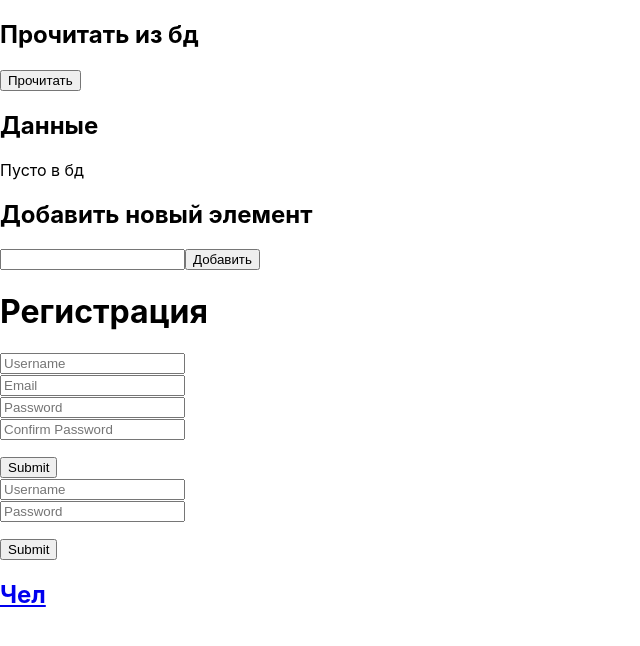
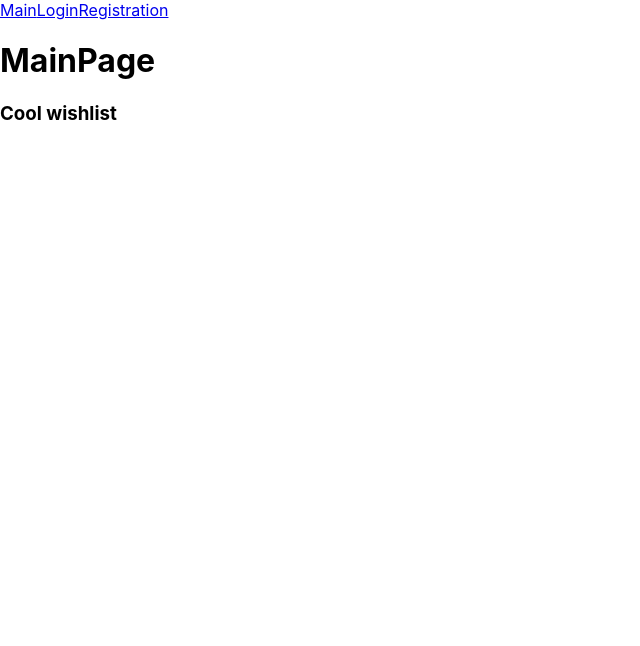
Before and after one commit to paaadj/wishlist, a React (Create React App) app in the folder frontend/: page / in a window 1280 px wide. Shown: the top 646 px of the page, without its empty margins (0-640 px from the left). Built offline with nearby package versions, Linux system fonts and the light colour scheme.

Commit message:
Add outlet

```diff
--- a/frontend/src/App.tsx
+++ b/frontend/src/App.tsx
@@ -1,142 +1,23 @@
-import React, { useContext, useState } from "react";
+import { useContext } from "react";
 import "./App.css";
 import Registration from "./components/Registration/Registration";
 import { UserContext, UserContextType } from "./context/UserContext";
 import Login from "./components/Login/Login";
-import { Link, Route, Routes } from "react-router-dom";
+import { Route, Routes } from "react-router-dom";
 import ProtectedRoute from "./components/ProtectedRoute/ProtectedRoute";
 import User from "./components/User/User";
-
-interface Item {
-  id: number;
-  title: string;
-}
+import MainPage from "./components/MainPage/MainPage";
+import Layout from "./components/Layout/Layout";
 
 function App() {
-  const { setAuthorizationTokens, isAuthenticated } = useContext(
-    UserContext
-  ) as UserContextType;
-  const [items, setItems] = useState<Item[]>([]);
-  const [newItem, setNewItem] = useState<string>("");
-  const [editItem, setEditItem] = useState<Item | null>(null);
-
-  const handleRead = async function () {
-    try {
-      const response = await fetch("http://26.76.195.236:8000/api/get_item");
-      const data = await response.json();
-      setItems(data);
-    } catch (error) {
-      console.error("db error");
-      throw error;
-    }
-  };
-
-  const handleCreate = async function () {
-    if (!newItem) {
-      return;
-    }
-    await fetch("http://26.76.195.236:8000/api/create_item", {
-      method: "POST",
-      body: JSON.stringify({ title: newItem }),
-      headers: {
-        "Content-Type": "application/json",
-      },
-    });
-
-    await handleRead();
-    console.log("asdf");
-    setNewItem("");
-  };
-
-  const handleUpdate = async function () {
-    if (!editItem) {
-      return;
-    }
-    await fetch(`http://26.76.195.236:8000/api/update_item/${editItem.id}`, {
-      method: "PUT",
-      body: JSON.stringify({ title: newItem }),
-      headers: {
-        "Content-Type": "application/json",
-      },
-    });
-
-    await handleRead();
-    setEditItem(null);
-    setNewItem("");
-  };
-
-  const handleDelete = async function (id: number) {
-    await fetch(`http://26.76.195.236:8000/api/delete/${id}`, {
-      method: "DELETE",
-    });
-    await handleRead();
-  };
+  const { isAuthenticated } = useContext(UserContext) as UserContextType;
 
   return (
-    <>
-
-      <div>
-        <h2>{"Прочитать из бд"}</h2>
-        <button onClick={handleRead}>Прочитать</button>
-        <h2>{"Данные"}</h2>
-        {items.length ? (
-          <ul>
-            {items.map((item) => (
-              <li key={item.id}>
-                {item.title}
-                {"          "}
-                <button onClick={() => setEditItem(item)}>Редактировать</button>
-                <button onClick={() => handleDelete(item.id)}>Удалить</button>
-              </li>
-            ))}
-          </ul>
-        ) : (
-          <p>{"Пусто в бд"}</p>
-        )}
-      </div>
-      <div>
-        <h2>{editItem ? "Редактировать элемент" : "Добавить новый элемент"}</h2>
-        <input
-          type="text"
-          value={newItem}
-          onChange={(e) => setNewItem(e.target.value)}
-        />
-        {editItem ? (
-          <>
-            <button onClick={handleUpdate}>Редактировать</button>
-            <button onClick={() => setEditItem(null)}>Отмена</button>
-          </>
-        ) : (
-          <button onClick={handleCreate}>Добавить</button>
-        )}
-      </div>
-
-      <h1>Регистрация</h1>
-      <Registration />
-      <Login />
-
-      {!isAuthenticated ? (
-        <h2>
-          <Link to="/user">Чел</Link>
-        </h2>
-      ) : (
-        <>
-          <h2>
-            <Link to="/user">Чел</Link>
-          </h2>
-          <button
-            onClick={() => {
-              console.log(isAuthenticated);
-              setAuthorizationTokens(undefined, undefined);
-            }}
-          >
-            Выйти
-          </button>
-        </>
-      )}
-
-
-<Routes>
+    <Routes>
+      <Route path="/" element={<Layout />}>
+        <Route index element={<MainPage />} />
+        <Route path="registration" element={<Registration />} />
+        <Route path="login" element={<Login />} />
         <Route
           path="user"
           element={
@@ -146,8 +27,8 @@ function App() {
             />
           }
         />
-      </Routes>
-    </>
+      </Route>
+    </Routes>
   );
 }
 
--- /dev/null
+++ b/frontend/src/components/Footer/Footer.tsx
@@ -0,0 +1,5 @@
+function Footer() {
+    return ( <h3>Cool wishlist</h3> );
+}
+
+export default Footer;
--- /dev/null
+++ b/frontend/src/components/Header/Header.tsx
@@ -0,0 +1,21 @@
+import { useContext } from "react";
+import { Link } from "react-router-dom";
+import { UserContext, UserContextType } from "../../context/UserContext";
+
+function Header() {
+  const { isAuthenticated } = useContext(UserContext) as UserContextType;
+  return (
+    <>
+      <Link to="/">Main</Link>
+      <Link to="/login">Login</Link>
+      <Link to="/registration">Registration</Link>
+      {isAuthenticated ? (
+        <Link to="/user">{isAuthenticated.username}</Link>
+      ) : (
+        <></>
+      )}
+    </>
+  );
+}
+
+export default Header;
--- /dev/null
+++ b/frontend/src/components/Layout/Layout.tsx
@@ -0,0 +1,19 @@
+import { Outlet } from "react-router-dom";
+import Footer from "../Footer/Footer";
+import Header from "../Header/Header";
+
+function Layout() {
+  return (
+    <>
+      <main className="container">
+        <Header />
+
+        <Outlet />
+
+        <Footer />
+      </main>
+    </>
+  );
+}
+
+export default Layout;
--- a/frontend/src/components/Login/Login.tsx
+++ b/frontend/src/components/Login/Login.tsx
@@ -1,9 +1,10 @@
-import React, { useContext, useState } from "react";
+import { useContext, useState } from "react";
 import { UserContext } from "../../context/UserContext";
 import { useForm } from "react-hook-form";
 import * as yup from "yup";
 import { yupResolver } from "@hookform/resolvers/yup";
 import { UserContextType } from "../../context/UserContext";
+import { useNavigate } from "react-router-dom";
 
 interface ILoginInput {
   username: string;
@@ -22,6 +23,7 @@ const Login = () => {
   const { setAuthorizationTokens } = useContext(UserContext) as UserContextType;
   const [username, setUsername] = useState<string>("");
   const [password, setPassword] = useState<string>("");
+  const navigate = useNavigate();
 
   const defaultValues = {
     username: username,
@@ -61,6 +63,7 @@ const Login = () => {
       setAuthorizationTokens(data.access_token, data.refresh_token);
     }
     console.table(values);
+    navigate("/");
   };
 
   return (
--- /dev/null
+++ b/frontend/src/components/MainPage/MainPage.tsx
@@ -0,0 +1,5 @@
+function MainPage() {
+    return ( <h1>MainPage</h1> );
+}
+
+export default MainPage;
--- a/frontend/src/components/ProtectedRoute/ProtectedRoute.tsx
+++ b/frontend/src/components/ProtectedRoute/ProtectedRoute.tsx
@@ -1,9 +1,10 @@
 import { ReactElement } from "react";
 import { Navigate } from "react-router-dom";
+import { userAuth } from "../../context/UserContext";
 
 interface IProtectedRoute {
   component: ReactElement;
-  isAuthenticated: boolean;
+  isAuthenticated: boolean | userAuth;
   rest_props?: object;
 }
 
--- a/frontend/src/components/User/User.tsx
+++ b/frontend/src/components/User/User.tsx
@@ -1,5 +1,25 @@
+import { useContext } from "react";
+import { UserContext, UserContextType } from "../../context/UserContext";
+import { useNavigate } from "react-router-dom";
+
 function User() {
-  return <h1>Hello</h1>;
+  const {setAuthorizationTokens, isAuthenticated} = useContext(UserContext) as UserContextType;
+  const navigate = useNavigate();
+
+  return (
+          <>
+            <h1>Nice auth, {isAuthenticated ? isAuthenticated.username : "bro"}</h1>
+            <button
+              onClick={() => {
+                console.log(isAuthenticated);
+                setAuthorizationTokens(undefined, undefined);
+                navigate("/");
+              }}
+            >
+              Logout
+            </button>
+          </>
+  );
 }
 
 export default User;
--- a/frontend/src/context/UserContext.tsx
+++ b/frontend/src/context/UserContext.tsx
@@ -1,5 +1,10 @@
 import { createContext, useEffect, useState } from "react";
 import Cookies from "js-cookie";
+
+export type userAuth = {
+  username: string;
+  email: string;
+};
 
 export type UserContextType = {
   accessToken: string | undefined;
@@ -8,7 +13,7 @@ export type UserContextType = {
     access_token: string | undefined,
     refresh_token: string | undefined
   ) => void;
-  isAuthenticated: boolean;
+  isAuthenticated: false | userAuth;
 };
 
 export const UserContext = createContext<UserContextType | null>(null);
@@ -16,7 +21,9 @@ export const UserContext = createContext<UserContextType | null>(null);
 export const UserProvider = (props: any) => {
   const [refreshToken, setRefreshToken] = useState(Cookies.get("refreshToken"));
   const [accessToken, setAccessToken] = useState(Cookies.get("accessToken"));
-  const [isAuthenticated, setIsAuthenticated] = useState(false);
+  const [isAuthenticated, setIsAuthenticated] = useState<false | userAuth>(
+    false
+  );
   const fetchUser = async (
     access_token: string | undefined,
     refresh_token: string | undefined
@@ -56,10 +63,19 @@ export const UserProvider = (props: any) => {
           refreshData.access_token ?? undefined,
           refreshData.refresh_token ?? undefined
         );
-        return true;
+        const repeatResponse = await fetch(
+          "http://localhost:8000/api/users/me",
+          requestParams
+        );
+        const repeatAuthData = await repeatResponse.json();
+        return {
+          username: repeatAuthData.username,
+          email: repeatAuthData.email,
+        };
       }
     } else {
-      return true;
+      const authData = await response.json();
+      return { username: authData.username, email: authData.email };
     }
   };
 
@@ -89,7 +105,7 @@ export const UserProvider = (props: any) => {
   /*Check the token */
   useEffect(() => {
     checkAuthentication();
-  // eslint-disable-next-line react-hooks/exhaustive-deps
+    // eslint-disable-next-line react-hooks/exhaustive-deps
   }, [accessToken]);
   return (
     <UserContext.Provider
```
